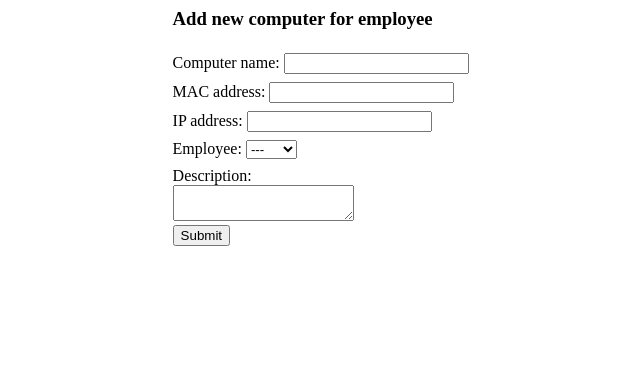
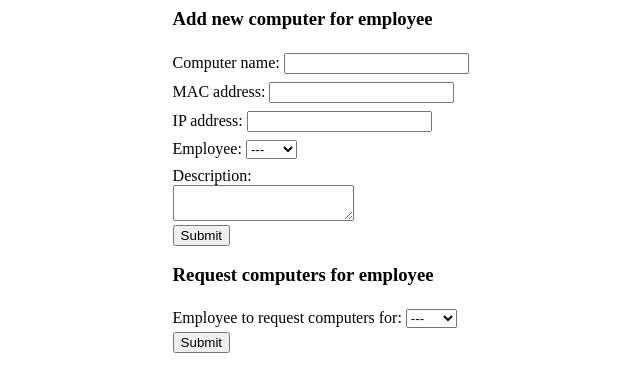
Before and after one commit to MBrinkh/greenbone-application, a Flask app: page / in a window 1280 px wide. Shown: the top 392 px of the page, without its empty margins (25-665 px from the left). Run offline with Flask 2, Linux system fonts and the light colour scheme; data that the repository does not hold is empty.

Commit message:
Add 'list computers for employee' requirement

```diff
--- a/app.py
+++ b/app.py
@@ -35,6 +35,7 @@ def index():
 
     return render_template('index.html', employees = db_employees, computers = computers)
 
+
 @app.route('/submit_new_computer', methods=['POST'])
 def submit_new_computer():
 
@@ -44,3 +45,14 @@ def submit_new_computer():
         return render_template('/error.html')
 
     return render_template('submit_new_computer.html', employee = request.form['employee'], computers = response['data'])
+
+
+@app.route('/get_computers', methods=['POST'])
+def get_computers():
+
+    response = client.get(request.form['employee'])
+
+    if not response['success']:
+        return render_template('/error.html')
+
+    return render_template('get_computers.html', employee = request.form['employee'], computers = response['data'])
--- a/templates/Index.html
+++ b/templates/Index.html
@@ -42,4 +42,25 @@
 
 </form>
 
+
+<h3>Request computers for employee</h3>
+
+<form method="post" action="/get_computers">
+
+    <label class="field">
+        Employee to request computers for:
+        <select name='employee' required>
+            <option value="" selected>---</option>
+
+            {% for employee in employees %}
+                <option value="{{ employee.abbreviation }}">{{ employee.abbreviation }}</option>
+            {% endfor %}
+
+        </select>
+    </label>
+
+    <input type='submit'/>
+
+</form>
+
 {% endblock %}
```
Also changed, not shown: templates/get_computers.html (added, +35 -0 lines).
